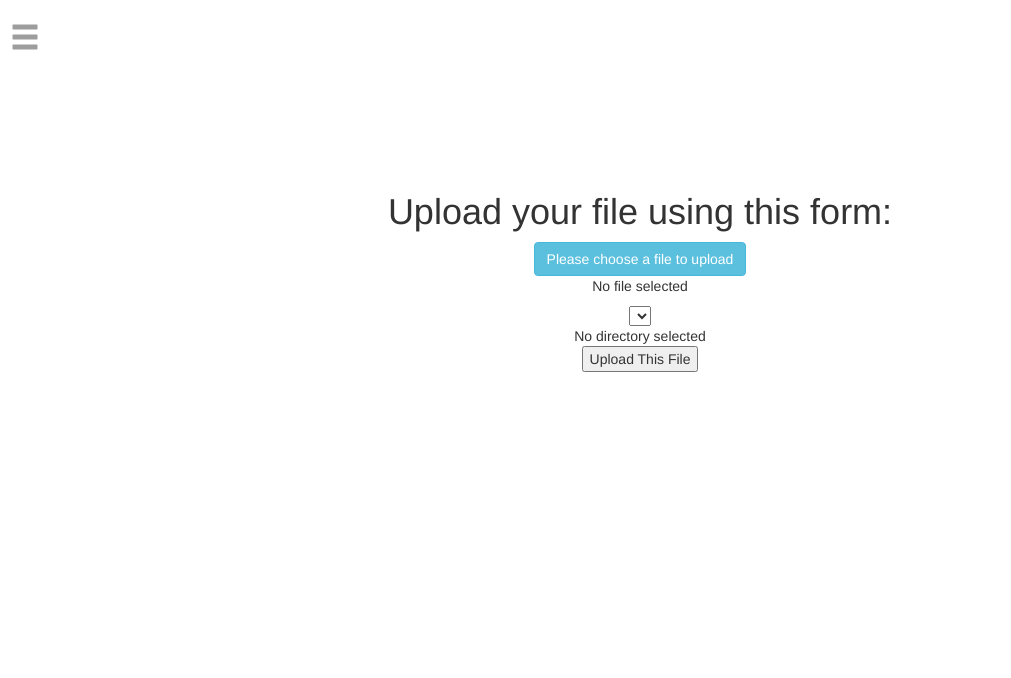
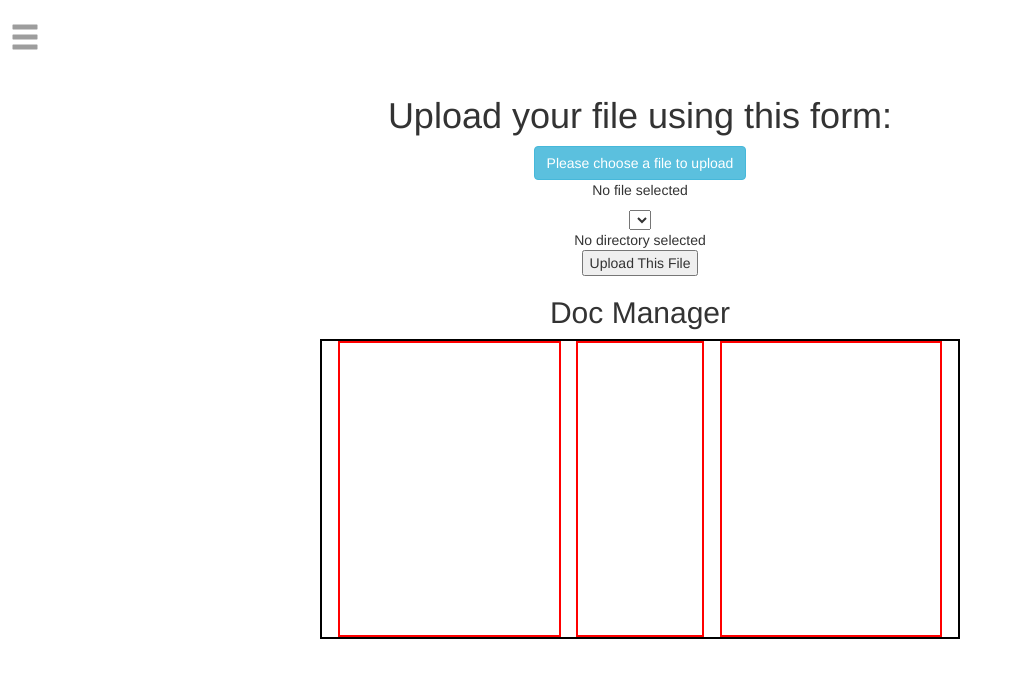
Before and after one commit to jeffreychen2016/Doc-Manager, a PHP site: page /Comdata_Prod/ in a window 1280 px wide. Shown: the part 52-730 px from the top of the page, without its empty margins (0-1011 px from the left). Run offline with PHP 8.4, Linux system fonts and the light colour scheme; lists and menus that the app fills with data are empty; some libraries are stand-ins or nearby versions.

Commit message:
added basic layout for doc manager

```diff
--- a/css/style.css
+++ b/css/style.css
@@ -108,7 +108,7 @@ body{
 
 #file_upload_form{
     text-align: center;
-    margin-top: 30%;
+    margin-top: 15%;
 }
 
 input[type="file"] {
@@ -130,3 +130,32 @@ input[type="file"] {
 .failure_message {
     color: red;
 }
+
+/* -------------------------------------- Doc Manager  -------------------------------------- */
+#doc_manager_title {
+    text-align: center;
+}
+
+#doc_manager_wrapper {
+    width: 50%;
+    border: 2px black solid;
+    margin: auto;
+    display: flex;
+    justify-content: space-evenly;
+    height: 300px;
+}
+
+#directory_manager {
+    width: 35%;
+    border: 2px red solid;
+}
+
+#file_manager {
+    width: 35%;
+    border: 2px red solid;
+}
+
+#arrow_sign {
+    width: 20%;
+    border: 2px red solid;
+}
--- a/index.php
+++ b/index.php
@@ -14,15 +14,6 @@ include 'process.php';
 					<a class="navbar-brand" href="#">Docs Storage</a>
 				</div>
 				<ul class="nav navbar-nav">
-					<!-- <li class="dropdown"><a class="dropdown-toggle" data-toggle="dropdown" href="#">Export Guide<span class="caret"></span></a>
-						<ul class="dropdown-menu">
-							<li><a href="index.php?sage=true" class="open-pdf-iframe">Sage</a></li>
-							<li><a href="index.php?viewpoint=true" class="open-pdf-iframe">ViewPoint</a></li>
-							<li><a href="index.php?spectrum=true" class="open-pdf-iframe">Spectrum</a></li>
-							<li><a href="index.php?cmic=true" class="open-pdf-iframe">CMiC</a></li>
-							<li><a href="index.php?cgc=true" class="open-pdf-iframe">CGC</a></li>
-						</ul>
-					</li> -->
 					<?php
 						generatingDirectoriesInNav();
 					?>
@@ -106,6 +97,19 @@ include 'process.php';
 				 ?>
 			</form>
 		</div>
+		<h2 id="doc_manager_title">Doc Manager</h2>
+		<div id="doc_manager_wrapper">
+			<div id="directory_manager">
+				<form action="process.php" method="post" enctype="multipart/form-data" id="file_upload_form">
+				</form>
+			</div>
+			<div id="arrow_sign">
+
+			</div>
+			<div id="file_manager">
+
+			</div>
+		</div>
 
 		<div id="footer">
 
```
Also changed, not shown: 1 other file.
